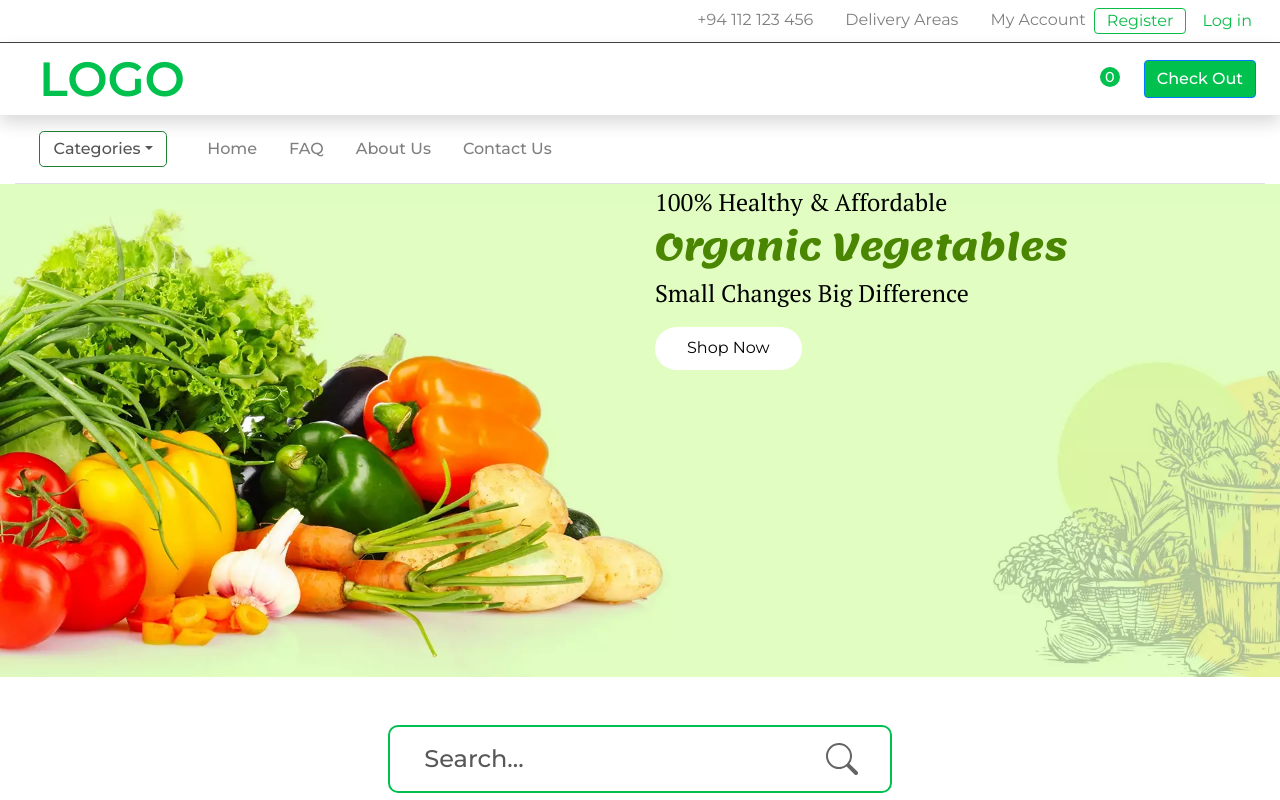
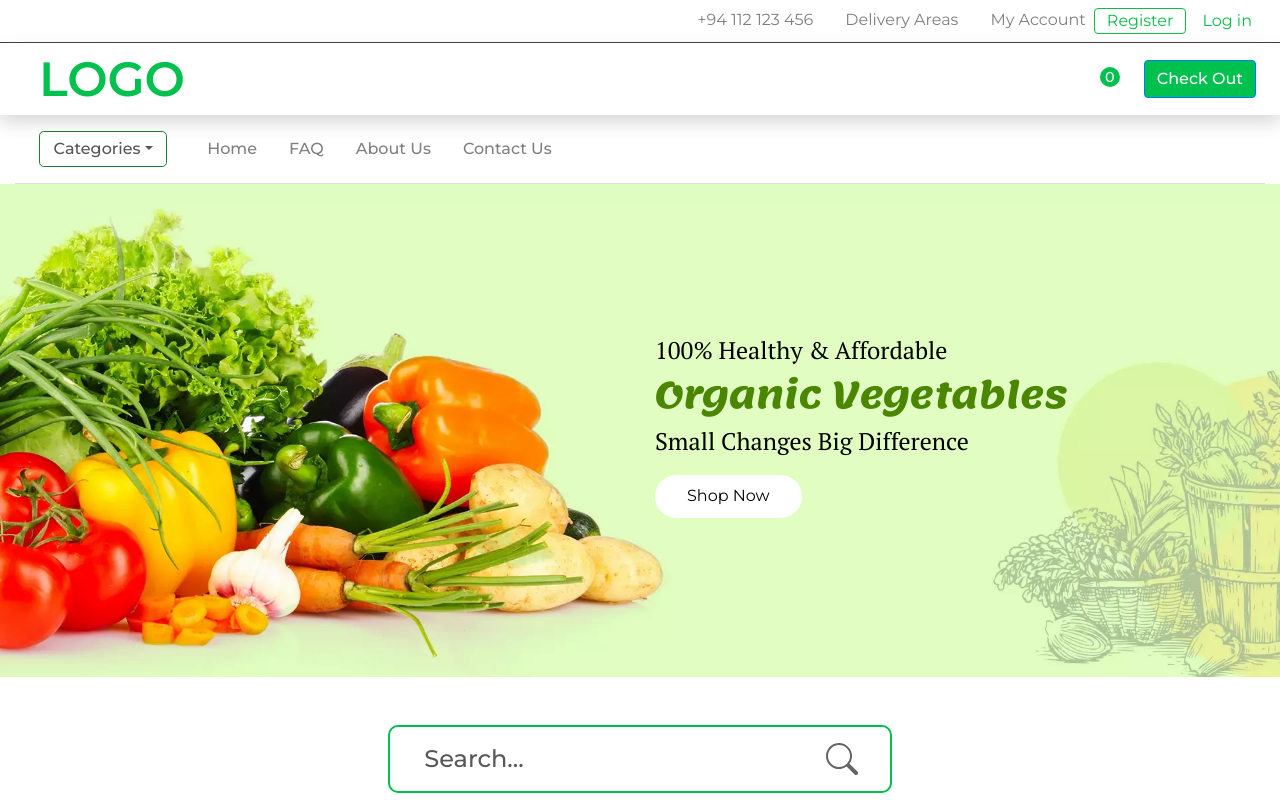
Before and after one commit to OvinduArchanaNambukara/Team_B-B_My-Store, a React (Create React App) app: page / in a window 1280 px wide. Shown: the top 800 px of the page. Built offline with nearby package versions, Linux system fonts and the light colour scheme; some icons are missing.

Commit message:
welcome banner text position fixed

```diff
--- a/src/assets/style_sheets/partials/_welcome.scss
+++ b/src/assets/style_sheets/partials/_welcome.scss
@@ -2,10 +2,10 @@
 
 .welcome {
   font-size: 1em;
-  align-content: center;
-  vertical-align: middle;
+  position: relative;
 
   .banner-text {
+    top: 30%;
     position: absolute;
     z-index: 10;
 
@@ -34,8 +34,14 @@
   }
 }
 
-@media (max-width: 736px) {
+@media (min-width: $layout-breakpoint-xs) and (max-width: $layout-breakpoint-md) {
   .welcome {
     font-size: .45em;
   }
 }
+
+@media (max-width: $layout-breakpoint-xs) {
+  .welcome {
+    font-size: .3em;
+  }
+}
--- a/src/components/Welcome.tsx
+++ b/src/components/Welcome.tsx
@@ -9,7 +9,7 @@ const Welcome: React.FC = () => {
         <Image src={BannerImage} fluid={true} className="image"/>
       </Col>
 
-      <Col xs={{span: 7, offset: 5}} md={{span: 6, offset: 6}} className="banner-text d-none d-md-block">
+      <Col xs={{span: 7, offset: 5}} md={{span: 6, offset: 6}} className="banner-text">
         <span className="regular">100% Healthy & Affordable</span><br/>
         <span className="organic">Organic Vegetables</span><br/>
         <span className="regular">Small Changes Big Difference</span><br/>
```
